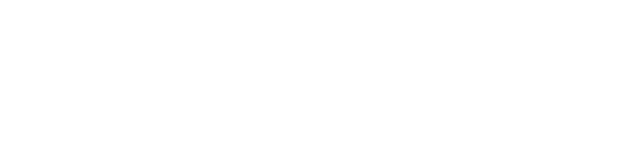
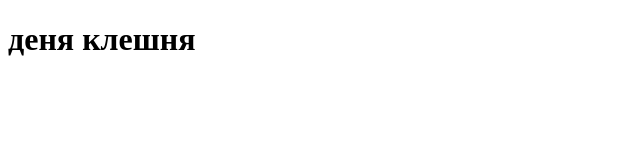
Before and after one commit to Bohdan-morenec/homework, a plain HTML site: page index.html in a window 1280 px wide. Shown: the whole page, without its empty margins (0-640 px from the left). Drawn offline with Linux system fonts and the light colour scheme.

Commit message:
Update index.html

```diff
--- a/index.html
+++ b/index.html
@@ -5,5 +5,7 @@
     <meta name="viewport" content="width=device-width, initial-scale=1.0" />
     <title>Document</title>
   </head>
-  <body></body>
+  <body>
+    <h1>деня клешня</h1>
+  </body>
 </html>
```
